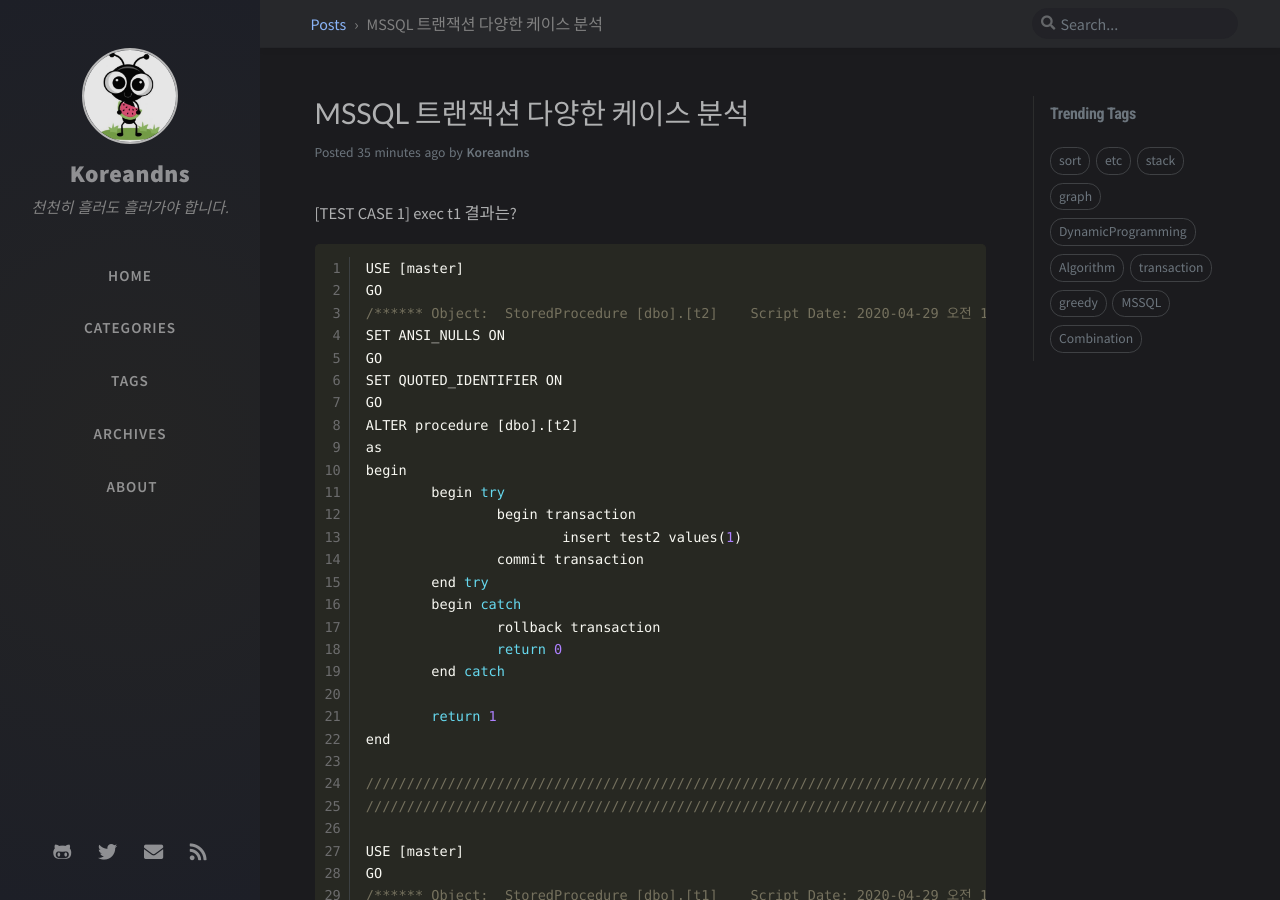
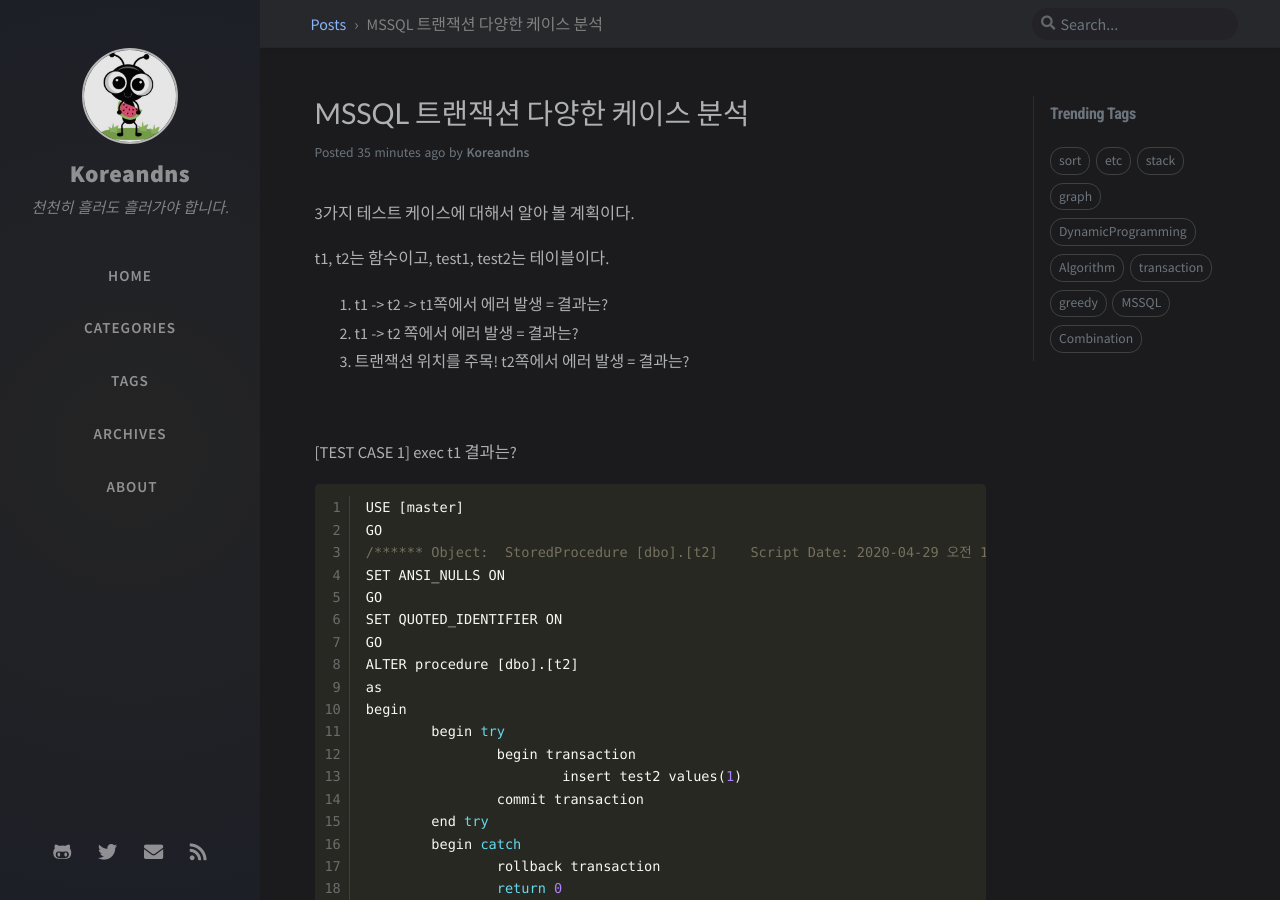
Before and after one commit to KoreanDNS/koreandns.github.io, a Jekyll site: the page built from _posts/mssql/2020-04-29-mssql-transaction.md, in a window 1280 px wide and 900 px high. Built offline with Jekyll 4.4.1, drawn with Linux system fonts in a browser that asks for light colours; nearby versions of some CDN libraries; comment, search, counter and statistics services are not loaded.

Commit message:
no message

```diff
--- a/_posts/mssql/2020-04-29-mssql-transaction.md
+++ b/_posts/mssql/2020-04-29-mssql-transaction.md
@@ -5,6 +5,18 @@ date: 2020-04-29 00:00:00 +0800
 categories: [MSSQL, transaction]
 tags: [MSSQL, transaction]
 ---
+
+
+
+3가지 테스트 케이스에 대해서 알아 볼 계획이다.
+
+t1, t2는 함수이고, test1, test2는 테이블이다.
+
+1. t1 -> t2 -> t1쪽에서 에러 발생 = 결과는?
+2. t1 -> t2 쪽에서 에러 발생 = 결과는?
+3. 트랜잭션 위치를 주목! t2쪽에서 에러 발생 = 결과는?
+
+<br>
 
 
 
```
